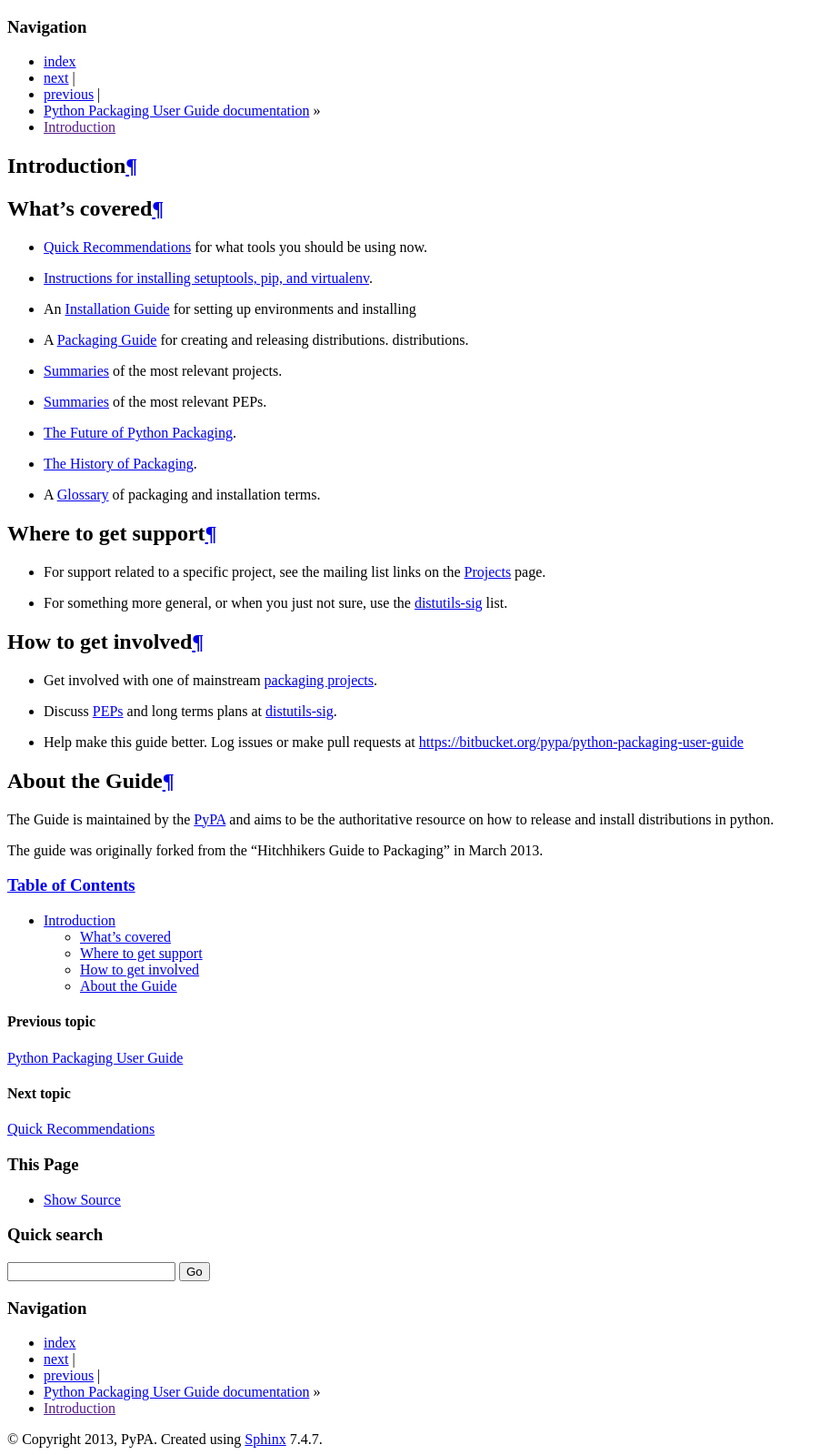
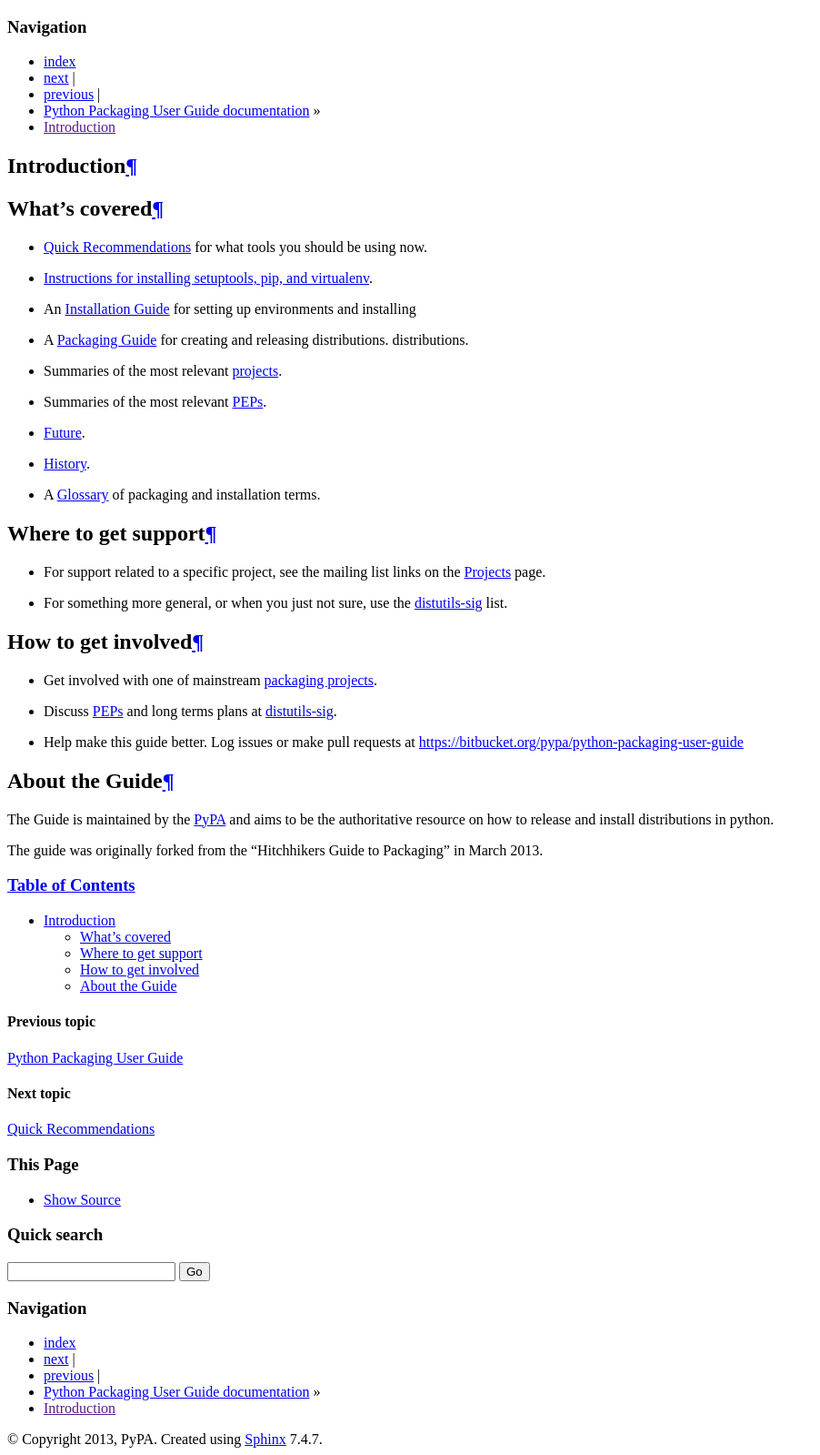
Before and after one commit to pypa/packaging.python.org, a Sphinx documentation site: the page built from source/introduction.rst, in a window 1280 px wide. Shown: the whole page at 91% size, without its empty margins (0-902 px from the left). Built offline with Sphinx 7.4.7, drawn with Linux system fonts in a browser that asks for light colours; some of the changed lines change nothing that is shown.

Commit message:
Clean up links

```diff
--- a/source/introduction.rst
+++ b/source/introduction.rst
@@ -10,10 +10,10 @@
 * An :doc:`installation` for setting up environments and installing
 * A :doc:`packaging` for creating and releasing distributions.
   distributions.
-* :doc:`Summaries <projects>` of the most relevant projects.
-* :ref:`Summaries <PEP Summaries>` of the most relevant PEPs.
-* :doc:`future`.
-* :ref:`History`.
+* Summaries of the most relevant :doc:`projects <projects>`.
+* Summaries of the most relevant :doc:`PEPs <peps>`.
+* :doc:`Future <future>`.
+* :doc:`History <history>`.
 * A :doc:`glossary` of packaging and installation terms.
 
 
```
